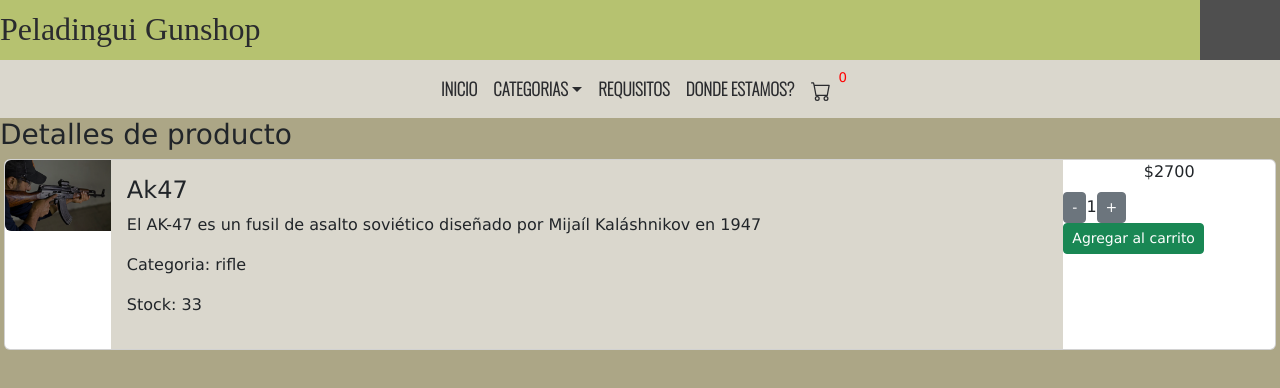
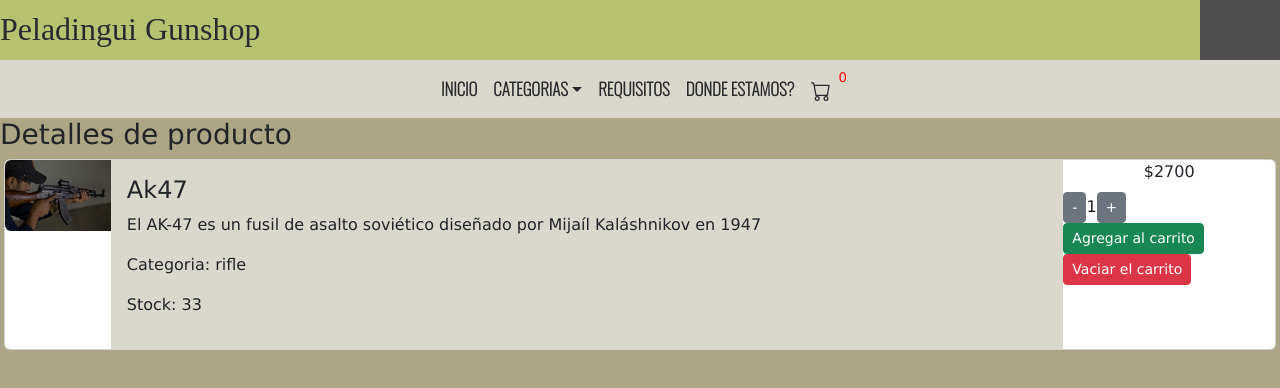
Before and after one commit to mendezgd/React-EntregaFinalMendez, a React (Vite) app: page /item/1 in a window 1280 px wide. Shown: the top 388 px of the page. Built offline with nearby package versions, Linux system fonts and the light colour scheme; grey boxes are pictures that could not be loaded; a web font is replaced by a local one.

Commit message:
vaciar carrito

```diff
--- a/src/components/productos/ItemDetailCard/ItemDetailCard.jsx
+++ b/src/components/productos/ItemDetailCard/ItemDetailCard.jsx
@@ -10,6 +10,7 @@ function ItemDetailCard({
   agregarAlCarrito,
   handleDecrease,
   handleIncrease,
+  handleVaciar,
   cantidad,
 }) {
   return (
@@ -35,6 +36,7 @@ function ItemDetailCard({
               <button onClick={handleIncrease} className='btn btn-secondary btn-sm'>+</button>
             </div>
             <button onClick={agregarAlCarrito} className='btn btn-success btn-sm agregar'>Agregar al carrito</button>
+            <button onClick={handleVaciar} className='btn btn-danger btn-sm vaciar'>Vaciar el carrito</button>
           </div>
         </div>
       </div>
--- a/src/contexto/CartContext.jsx
+++ b/src/contexto/CartContext.jsx
@@ -17,13 +17,26 @@ export const CartProvider = ({ children }) => {
             nuevoCarrito.push(itemAgregado);
         }
 
-    const totalItems = nuevoCarrito.reduce((acc, item) => acc + item.cantidad, 0);
-    setCartItemCount(totalItems);
+        const totalProductos = nuevoCarrito.reduce((acc, item) => acc + item.cantidad, 0);
+        setCartItemCount(totalProductos);
         setCarrito(nuevoCarrito);
     };
 
+    const eliminarDelCarrito = (productoEliminadoId) => {
+        const nuevoCarrito = carrito.filter((producto) => producto.id !== productoEliminadoId);
+        const totalProductos = nuevoCarrito.reduce((acc, item) => acc + item.cantidad, 0);
+        setCartItemCount(totalProductos);
+        setCarrito(nuevoCarrito);
+    };
+
+    const vaciarCarrito = () => {
+        setCarrito([]);
+        setCartItemCount([0]);
+
+    }
+
     return (
-    <CartContext.Provider value={{ carrito, agregarAlCarrito, cartItemCount }}>
+        <CartContext.Provider value={{ carrito, agregarAlCarrito, eliminarDelCarrito, cartItemCount, vaciarCarrito }}>
             {children}
         </CartContext.Provider>
     );
--- a/src/pages/ItemDetailContainer/index.jsx
+++ b/src/pages/ItemDetailContainer/index.jsx
@@ -13,11 +13,11 @@ function ItemDetailContainer() {
     },
   });
 
-  const { carrito, agregarAlCarrito } = useContext(CartContext);
+  const { carrito, agregarAlCarrito, vaciarCarrito } = useContext(CartContext);
   const [cantidad, setCantidad] = useState(1);
 
+
   const producto = productos.find((producto) => producto.id === parseInt(id));
-  const stock = producto ? producto.stock : 0;
 
   const handleIncrease = () => {
     cantidad < producto.stock && setCantidad(cantidad + 1)
@@ -27,6 +27,10 @@ function ItemDetailContainer() {
     cantidad > 1 && setCantidad(cantidad - 1)
   };
 
+  const handleVaciar = () => {
+    vaciarCarrito();
+  }
+
   return (
     <div>
       <h3>Detalles de producto</h3>
@@ -35,6 +39,7 @@ function ItemDetailContainer() {
           {...producto}
           handleIncrease={handleIncrease}
           handleDecrease={handleDecrease}
+          handleVaciar={handleVaciar}
           agregarAlCarrito={() => { agregarAlCarrito(producto, cantidad) }}
           cantidad={cantidad}
         />
--- a/src/pages/carrito/index.jsx
+++ b/src/pages/carrito/index.jsx
@@ -9,7 +9,17 @@ const Carrito = () => {
       <h1>Carrito</h1>
       {carrito.map((producto) => (
         <div key={producto.id}>
-          <h2>{producto.nombre}</h2>
+          <h3>{producto.nombre}</h3>
+          <img
+            src={`../media/${producto.img}`} // Use 'producto.img' instead of 'img'
+            alt={producto.nombre} // Use 'producto.nombre' instead of 'nombre'
+            className="card-img-top item"
+            width="150px"
+            height="150px"
+          />
+          <p>{producto.descripcion}</p>
+          <p>{producto.stock}</p>
+          <p>${producto.precio}</p>
         </div>
       ))}
     </div>
```
Lines whose indentation alone changed are shown as unchanged.
